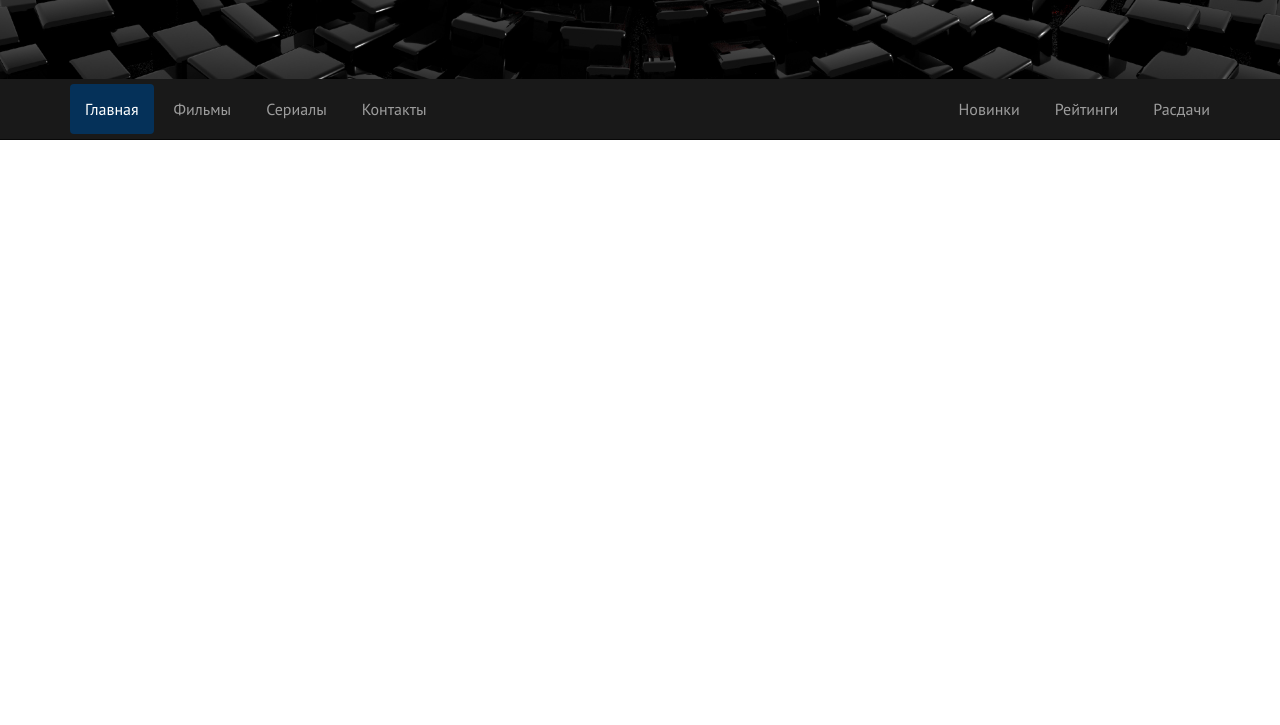
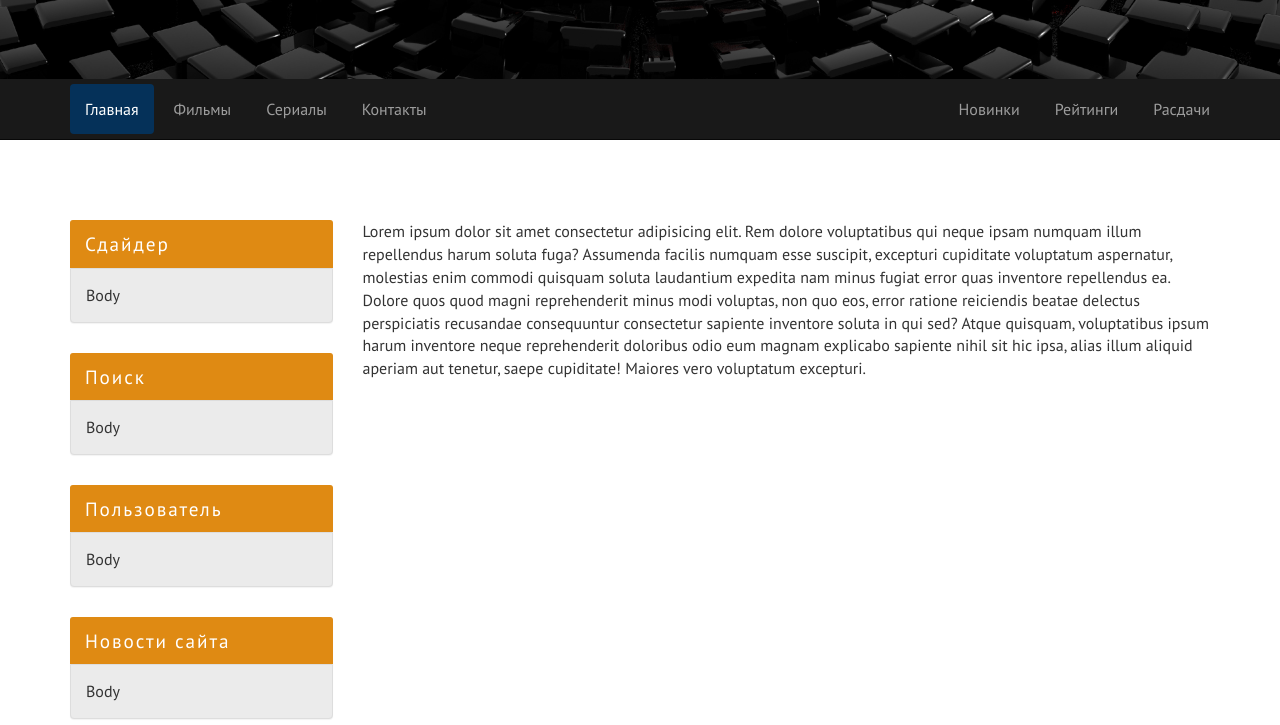
Before and after one commit to AngelaDmytreno/kinozal-template, a website: page index.html in a window 1280 px wide. Shown: the part 227-952 px from the top of the page. Before the commit the page ends 800 px from the top, so only its background shows below. Drawn offline with Linux system fonts and the light colour scheme.

Commit message:
asside main

```diff
--- a/assets/scss/_bootstrap-theming.scss
+++ b/assets/scss/_bootstrap-theming.scss
@@ -62,3 +62,25 @@
     margin-top: 0;
   }
 }
+
+.panel {
+  margin-bottom: $gap * 2;
+
+  &-info {
+    border: none;
+    background-color: darken($color-light, 8%);
+
+    > .panel-heading {
+      color: $color-light;
+      background-color: $color-accent;
+      border: none;
+      font-size: 1.2rem;
+      letter-spacing: 0.1em;
+    }
+  }
+
+  &-body {
+    border: 1px solid $color-gray;
+    border-radius: 0 0 4px 4px;
+  }
+}
--- a/assets/scss/_extends.scss
+++ b/assets/scss/_extends.scss
@@ -2,3 +2,6 @@
 {
     text-shadow: 0 0 30px $color-black, 0 0 15px $color-black, 0 0 5px $color-black;
 }
+%margin-bottom-lg{
+    margin-bottom: $gap * 5.333333
+}
--- a/assets/scss/_header.scss
+++ b/assets/scss/_header.scss
@@ -1,7 +1,7 @@
+.header {
+  @extend %margin-bottom-lg;
+}
 
-.header{
-  margin-bottom: $gap * 5.333333
-}
 .header-logo
 {
     padding-top: 100px;
--- a/assets/scss/_main.scss
+++ b/assets/scss/_main.scss
@@ -0,0 +1,4 @@
+.main{
+  @extend %margin-bottom-lg;
+
+}
--- a/assets/scss/_sidebar.scss
+++ b/assets/scss/_sidebar.scss
@@ -0,0 +1,7 @@
+.left-sidebar {
+  @extend %margin-bottom-lg;
+
+  .panel:last-of-type {
+    margin-bottom: 0;
+  }
+}
--- a/index.html
+++ b/index.html
@@ -58,6 +58,48 @@
     </nav>
   </div>
 </header>
+<div class="container">
+  <div class="row">
+    <main class="main            col-lg-9 col-lg-push-3 col-md-8 col-md-push-4">
+      Lorem ipsum dolor sit amet consectetur adipisicing elit. Rem dolore voluptatibus qui neque ipsam numquam illum repellendus harum soluta fuga? Assumenda facilis numquam esse suscipit, excepturi cupiditate voluptatum aspernatur, molestias enim commodi quisquam soluta laudantium expedita nam minus fugiat error quas inventore repellendus ea. Dolore quos quod magni reprehenderit minus modi voluptas, non quo eos, error ratione reiciendis beatae delectus perspiciatis recusandae consequuntur consectetur sapiente inventore soluta in qui sed? Atque quisquam, voluptatibus ipsum harum inventore neque reprehenderit doloribus odio eum magnam explicabo sapiente nihil sit hic ipsa, alias illum aliquid aperiam aut tenetur, saepe cupiditate! Maiores vero voluptatum excepturi.
+    </main>
+    <asside class="left-sidebar  col-lg-3 col-lg-pull-9 col-md-4 col-md-pull-8">
+      <div class="panel panel-info">
+        <div class="panel-heading">Сдайдер</div>
+        <div class="panel-body">
+          Body
+        </div>
+      </div>
+
+      <div class="panel panel-info">
+        <div class="panel-heading">Поиск</div>
+        <div class="panel-body">
+          Body
+        </div>
+      </div>
+
+      <div class="panel panel-info">
+        <div class="panel-heading">Пользователь</div>
+        <div class="panel-body">
+          Body
+        </div>
+      </div>
+      <div class="panel panel-info">
+        <div class="panel-heading">Новости сайта</div>
+        <div class="panel-body">
+          Body
+        </div>
+      </div>
+
+      <div class="panel panel-info">
+        <div class="panel-heading">Рейтинг фильмов</div>
+        <div class="panel-body">
+          Body
+        </div>
+      </div>
+    </asside>
+  </div>
+</div>
 
 <script src="libs/jquery/dist/jquery.min.js"></script>
 <script src="libs/bootstrap/dist/js/bootstrap.min.js"></script>
```
Also changed, not shown: assets/css/style.css.
